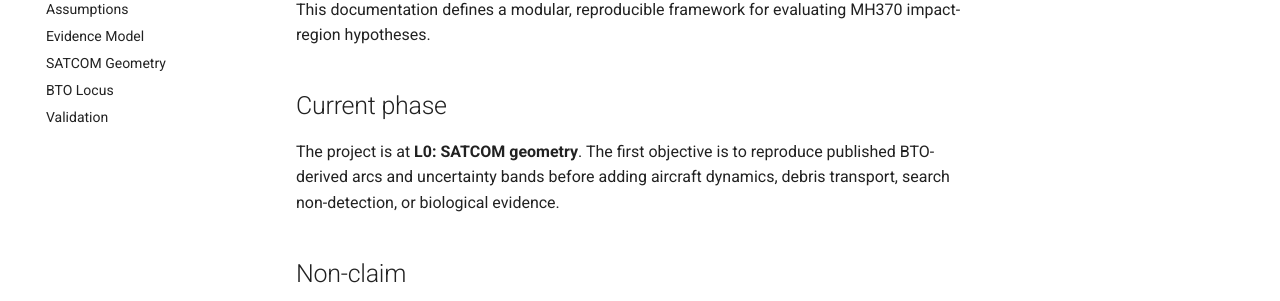
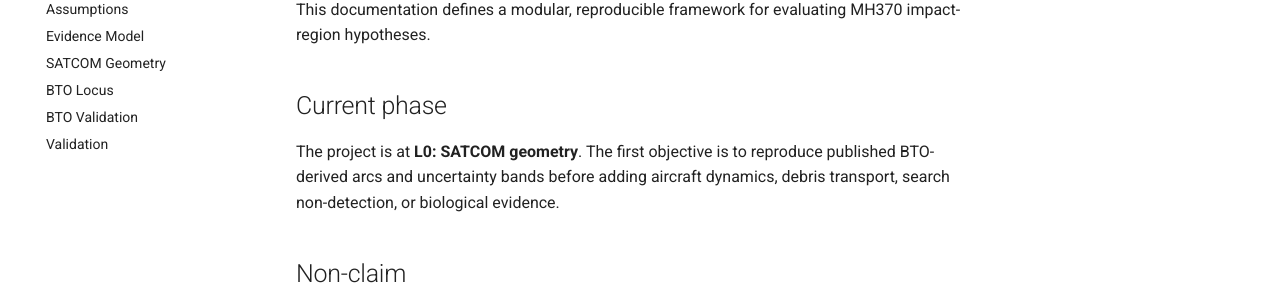
Before and after one commit to bradshawdanni-collab/mh370-inverse-inference, an MkDocs documentation site: the page built from docs/index.md, in a window 1280 px wide. Shown: the part 183-484 px from the top of the page. Built offline with MkDocs 1.6.1 and Material for MkDocs 9.7.7, drawn with Linux system fonts in a browser that asks for light colours; comment, search, counter and statistics services are not loaded.

Commit message:
Add BTO validation documentation to navigation

```diff
--- a/mkdocs.yml
+++ b/mkdocs.yml
@@ -10,4 +10,5 @@ nav:
   - Evidence Model: evidence-model.md
   - SATCOM Geometry: satcom-geometry.md
   - BTO Locus: bto-locus.md
+  - BTO Validation: bto-validation.md
   - Validation: validation.md
```
